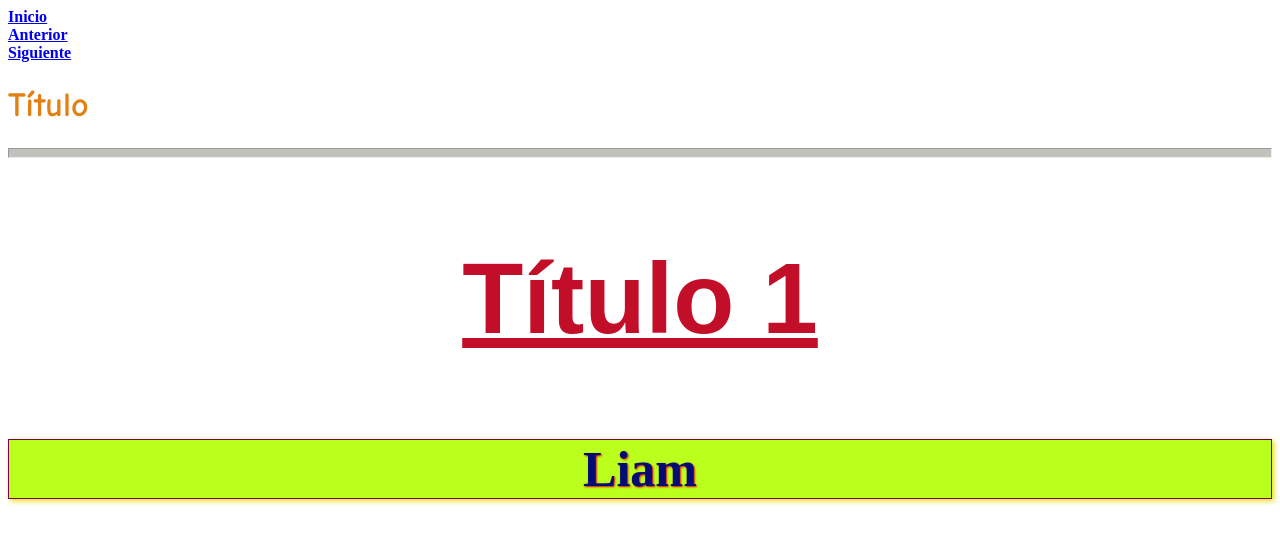
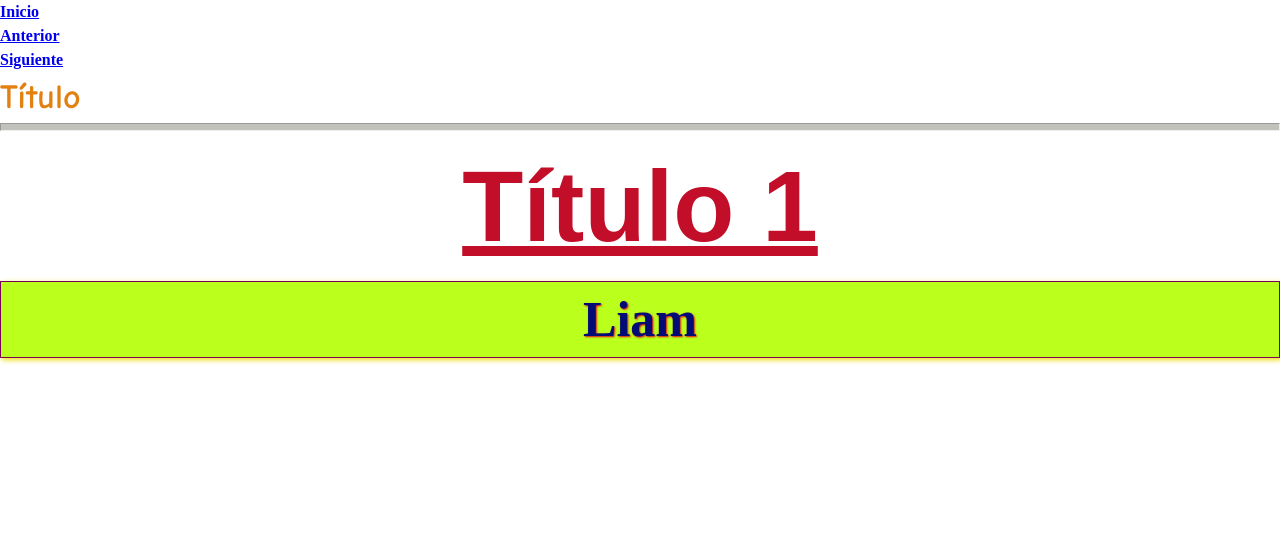
Before and after one commit to alexamh24/Portafolio, a plain HTML site: page estilos.html in a window 1280 px wide. Drawn offline with Linux system fonts and the light colour scheme.

Commit message:
estilo act

```diff
--- a/estilos.html
+++ b/estilos.html
@@ -4,6 +4,7 @@
     <meta charset="UTF-8">
     <meta name="viewport" content="width=device-width, initial-scale=1.0">
     <title> Estilos </title>
+    <link rel="stylesheet" href="css/reset.css">
     <!-- <style>
         h1{
             color: red;
```
